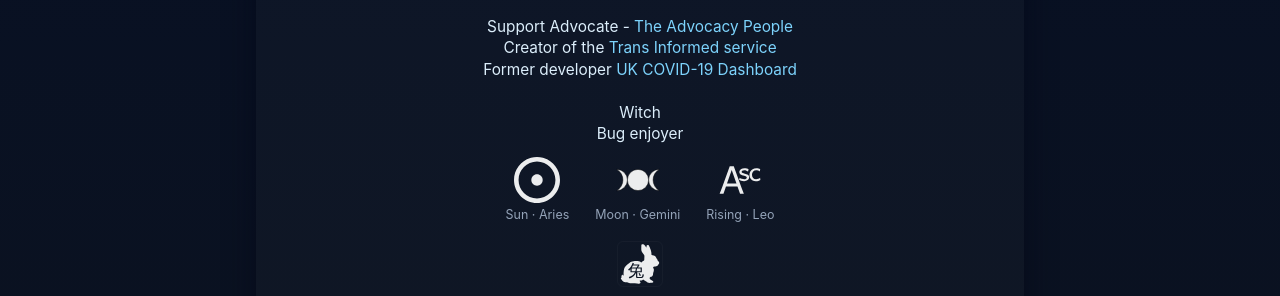
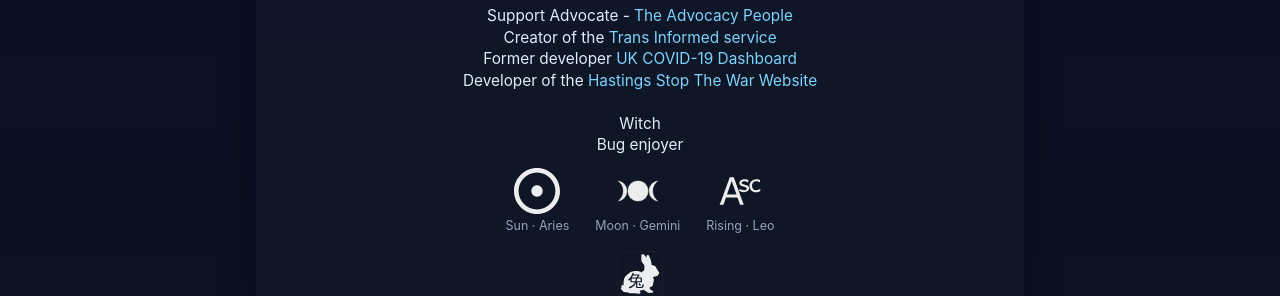
Before and after one commit to beawitcht/about, a plain HTML site: page index.html in a window 1280 px wide. Shown: the part 350-646 px from the top of the page. Drawn offline with Linux system fonts and the light colour scheme.

Commit message:
add HSTW to projects

```diff
--- a/index.html
+++ b/index.html
@@ -21,7 +21,7 @@
       <br>Creator of the <a href="https://www.transinformed.co.uk/" target="_blank" rel="noopener">Trans Informed
         service</a>
       <br>Former developer <a href="https://web.archive.org/web/20220326071240/https://coronavirus.data.gov.uk/"
-        target="_blank" rel="noopener">UK COVID-19 Dashboard</a>
+        target="_blank" rel="noopener">UK COVID-19 Dashboard</a><br>Developer of the <a href="https://hastingsstopthewar.org/" target="_blank">Hastings Stop The War Website</a>
       <br>
       <br>Witch
       <br>Bug enjoyer
```
